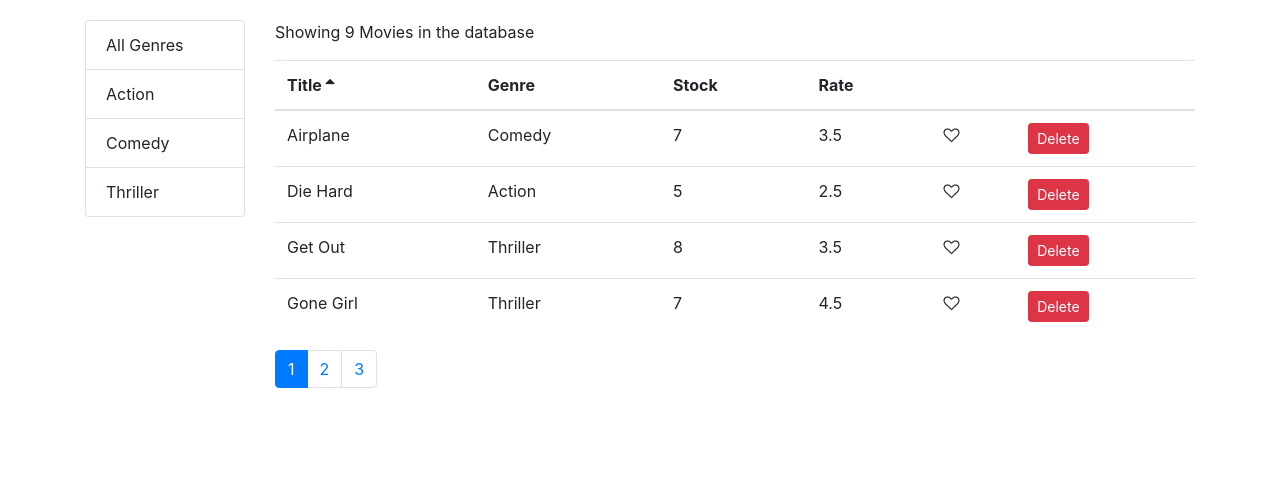
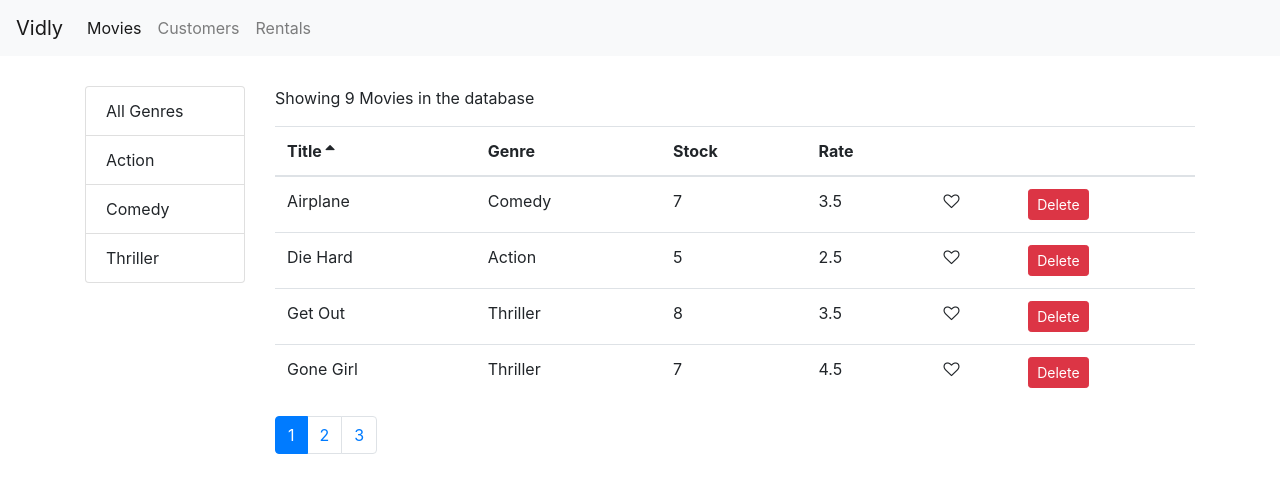
Before and after one commit to mohsen-pashootan/Vidly-app, a React (Create React App) app: page /movies in a window 1280 px wide. Shown: the top 492 px of the page. Built offline with nearby package versions, Linux system fonts and the light colour scheme.

Commit message:
use navigation bar from bootstrap template and import it in app.js

```diff
--- a/src/App.js
+++ b/src/App.js
@@ -4,11 +4,14 @@
 import Customers from "./components/customers";
 import Rentals from "./components/rentals";
 import NotFound from "./components/notFound";
+import NavBar from "./components/navBar";
 import "./App.css";
 
 class App extends Component {
   render() {
     return (
+      <React.Fragment>
+        <NavBar />
         <main className="container">
           <Switch>
             <Route path="/movies" component={Movies}></Route>
@@ -19,6 +22,7 @@
             <Redirect to="/not-found" />
           </Switch>
         </main>
+      </React.Fragment>
     );
   }
 }
--- /dev/null
+++ b/src/components/navBar.jsx
@@ -0,0 +1,38 @@
+import React from "react";
+import { Link, NavLink } from "react-router-dom";
+
+const NavBar = () => {
+  return (
+    <nav className="navbar navbar-expand-lg navbar-light bg-light">
+      <Link className="navbar-brand" to="/">
+        Vidly
+      </Link>
+      <button
+        className="navbar-toggler"
+        type="button"
+        data-toggle="collapse"
+        data-target="#navbarNav"
+        aria-controls="navbarNav"
+        aria-expanded="false"
+        aria-label="Toggle navigation"
+      >
+        <span className="navbar-toggler-icon"></span>
+      </button>
+      <div className="collapse navbar-collapse" id="navbarNavAltMarkup">
+        <div className="navbar-nav">
+          <NavLink className="nav-link" to="/movies">
+            Movies
+          </NavLink>
+          <NavLink className="nav-link" to="/customers">
+            Customers
+          </NavLink>
+          <NavLink className="nav-link" to="/rentals">
+            Rentals
+          </NavLink>
+        </div>
+      </div>
+    </nav>
+  );
+};
+
+export default NavBar;
--- a/src/index.css
+++ b/src/index.css
@@ -1,11 +1,15 @@
 body {
   margin: 0;
-  padding: 20px 0 0 0;
+  padding: 0 0 0 0;
   font-family: -apple-system, BlinkMacSystemFont, 'Segoe UI', 'Roboto', 'Oxygen',
     'Ubuntu', 'Cantarell', 'Fira Sans', 'Droid Sans', 'Helvetica Neue',
     sans-serif;
   -webkit-font-smoothing: antialiased;
   -moz-osx-font-smoothing: grayscale;
+}
+
+.navbar {
+  margin-bottom: 30px;
 }
 
 code {
```
Lines whose indentation alone changed are shown as unchanged.
